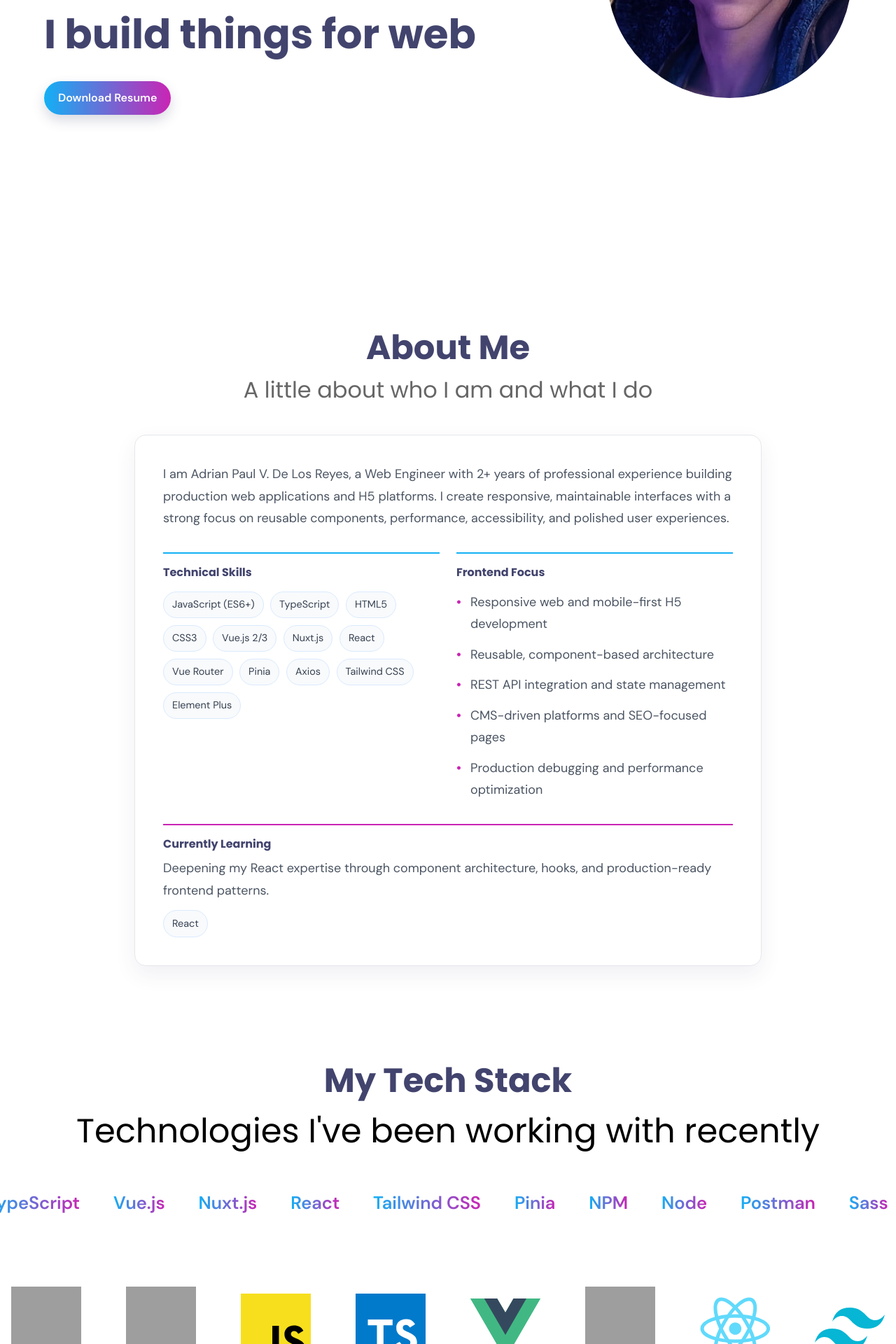
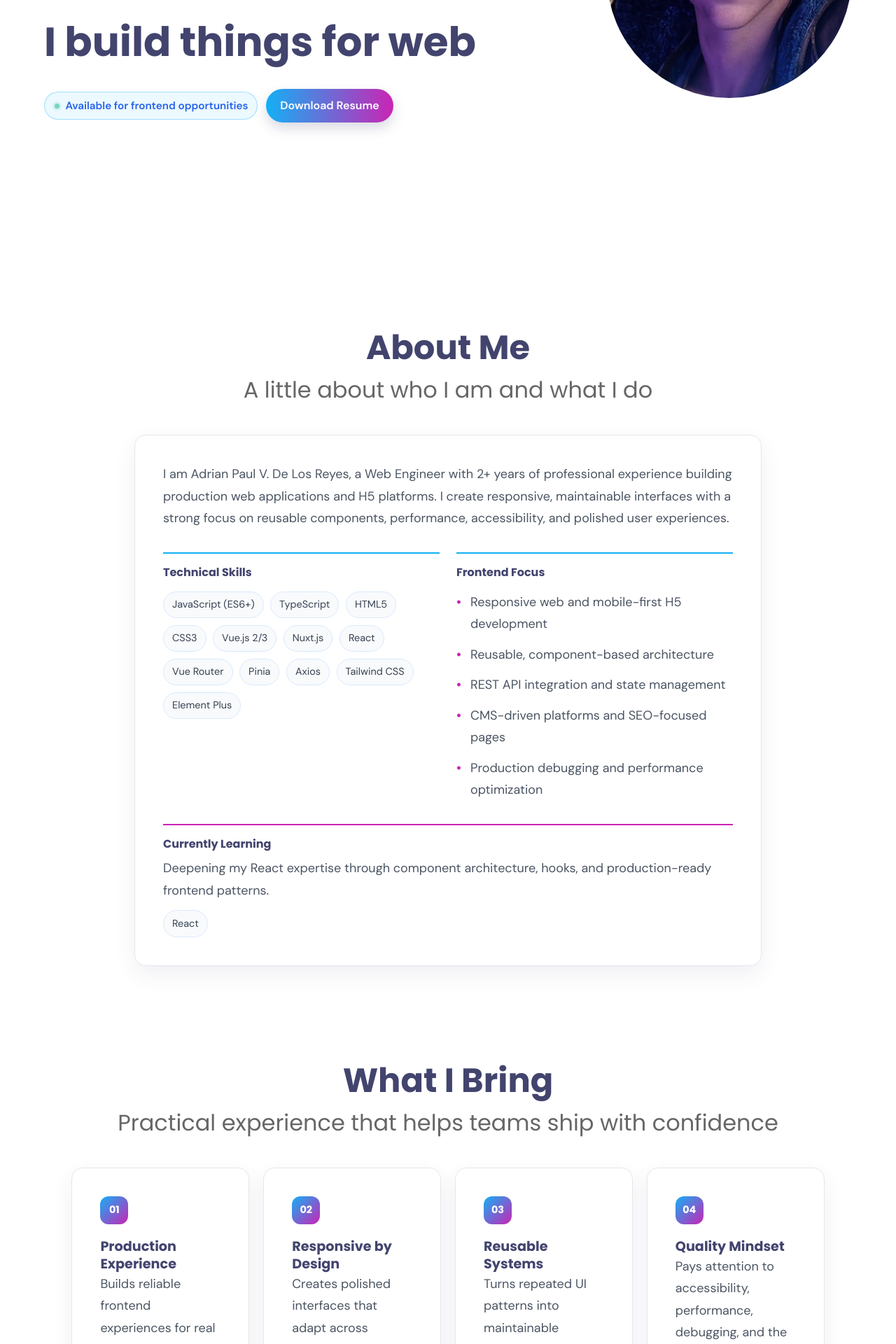
Before and after one commit to InEudaimonia/myPortfolio, a Vue app: page / in a window 1280 px wide. Shown: the part 460-2380 px from the top of the page at 70% size. Built offline with nearby package versions, Linux system fonts and the light colour scheme; grey boxes are pictures that could not be loaded.

Commit message:
✨feature: Add Project Filters and Update Experience Timeline

```diff
--- a/src/views/Home.vue
+++ b/src/views/Home.vue
@@ -94,6 +94,11 @@
         Adrian Paul
       </p>
       <p>I build things for web</p>
+      <div class="hero-actions">
+        <span class="availability-badge">
+          <span class="availability-dot" aria-hidden="true"></span>
+          Available for frontend opportunities
+        </span>
         <a
           class="resume-download-button"
           href="/Adrian%20Paul%20De%20Los%20Reyes%20-%20Frontend%20Developer.pdf"
@@ -101,6 +106,7 @@
         >
           Download Resume
         </a>
+      </div>
     </div>
     <img
       class="order-1 md:order-2 scroll-reveal scroll-reveal-right object-cover rounded-[50%] w-56 h-56 sm:w-72 sm:h-72 md:w-[350px] md:h-[350px]"
@@ -143,6 +149,20 @@
         </p>
         <span class="skill-tag inline-flex mt-3">React</span>
       </div>
+    </div>
+  </section>
+
+  <section id="strengths" class="content-section flex flex-col justify-center mt-24 md:mt-32 px-4 md:px-[8%]" aria-labelledby="strengths-title">
+    <div class="scroll-reveal section-heading">
+      <h2 id="strengths-title" class="section-title">What I Bring</h2>
+      <p class="section-subtitle">Practical experience that helps teams ship with confidence</p>
+    </div>
+    <div class="grid grid-cols-1 sm:grid-cols-2 xl:grid-cols-4 gap-5 max-w-6xl mx-auto w-full">
+      <article v-for="strength in strengths" :key="strength.title" class="scroll-reveal scroll-reveal-up content-card strength-card">
+        <span class="strength-icon" aria-hidden="true">{{ strength.icon }}</span>
+        <h3 class="strength-title">{{ strength.title }}</h3>
+        <p class="description-text">{{ strength.description }}</p>
+      </article>
     </div>
   </section>
 
@@ -192,8 +212,21 @@
       <p class="section-title">Projects</p>
       <p class="section-subtitle">Some things I have built</p>
     </div>
+    <div class="project-filters" aria-label="Filter projects by technology">
+      <button
+        v-for="filter in projectFilters"
+        :key="filter"
+        type="button"
+        class="project-filter"
+        :class="{ 'project-filter-active': activeProjectFilter === filter }"
+        :aria-pressed="activeProjectFilter === filter"
+        @click="activeProjectFilter = filter"
+      >
+        {{ filter }}
+      </button>
+    </div>
     <div class="grid grid-cols-1 md:grid-cols-2 xl:grid-cols-3 gap-6 max-w-6xl mx-auto w-full">
-      <article v-for="(project, index) in projects" :key="project.title" class="scroll-reveal scroll-reveal-up content-card project-card" :style="{ '--reveal-delay': `${index * 100}ms` }">
+      <article v-for="(project, index) in filteredProjects" :key="project.title" class="scroll-reveal scroll-reveal-up content-card project-card" :style="{ '--reveal-delay': `${index * 100}ms` }">
         <p class="project-title">{{ project.title }}</p>
         <p class="description-text">{{ project.description }}</p>
         <div class="flex flex-wrap gap-2 mt-5">
@@ -201,6 +234,7 @@
             {{ technology }}
           </span>
         </div>
+        <p v-if="filteredProjects.length === 0" class="description-text text-center mt-6">No projects match this filter yet.</p>
       </article>
     </div>
   </section>
@@ -274,25 +308,15 @@
   <section id="achievements" class="flex justify-center mt-24 md:mt-32">
     <div class="w-full px-4 md:px-[8%]">
       <p class="scroll-reveal section-title text-center">Experience & Education</p>
-      <div class="mt-10 grid grid-cols-1 lg:grid-cols-2 gap-6">
-        <article class="scroll-reveal scroll-reveal-up content-card">
-          <p class="resume-label">Frontend Vue.js Developer</p>
-          <p class="resume-heading">A&B Leisure Inc. (Digiplus) | 2024 - Aug 2026</p>
-          <p class="description-text mt-4">
-            Delivered high-impact Vue.js projects for GameZone and BingoPlus, supporting
-            a platform serving 100K+ users and visitors. Resolved 100+ frontend bugs,
-            built reusable global components, and delivered responsive H5 experiences
-            integrated with iOS and Android applications.
-          </p>
-        </article>
-        <article class="scroll-reveal scroll-reveal-up content-card">
-          <p class="resume-label">Education</p>
-          <p class="resume-heading">Bachelor of Science in Information Technology</p>
-          <p class="description-text mt-2">Lyceum of Alabang | Graduated 2024</p>
-          <p class="description-text mt-2">Cum Laude and Dean&apos;s List Scholar (2020-2024)</p>
-          <p class="resume-label mt-6">Earlier Experience</p>
-          <p class="resume-heading">Front-end IT Intern (WordPress)</p>
-          <p class="description-text mt-2">Knowles Training Institute | 2024</p>
+      <div class="timeline mt-10">
+        <article v-for="event in timeline" :key="event.title" class="scroll-reveal timeline-item">
+          <div class="timeline-marker" aria-hidden="true"></div>
+          <div class="content-card timeline-card">
+            <p class="resume-label">{{ event.type }}</p>
+            <p class="resume-heading">{{ event.title }}</p>
+            <p class="timeline-date">{{ event.date }}</p>
+            <p class="description-text mt-3">{{ event.description }}</p>
+          </div>
         </article>
       </div>
     </div>
@@ -353,7 +377,7 @@
 </template>
 
 <script setup lang="ts">
-import { onMounted, onUnmounted, ref } from "vue";
+import { computed, nextTick, onMounted, onUnmounted, ref, watch } from "vue";
 import Github from "../assets/images/svg/Github.svg";
 import LinkedIn from "../assets/images/svg/LinkedIn.svg";
 import Telegram from "../assets/images/svg/Telegram.svg";
@@ -384,6 +408,13 @@ interface Project {
   technologies: string[];
 }
 
+interface TimelineEvent {
+  type: string;
+  title: string;
+  date: string;
+  description: string;
+}
+
 const socials = ref<Socials[]>([
   {
     name: "Github",
@@ -408,6 +439,7 @@ const socials = ref<Socials[]>([
 const menuOpen = ref(false);
 const isDarkMode = ref(false);
 const showScrollTop = ref(false);
+const activeProjectFilter = ref("All");
 const contactForm = ref({
   name: "",
   email: "",
@@ -419,7 +451,7 @@ const projects = ref<Project[]>([
   {
     title: "GameZone Tablegame Champions Cup",
     description: "Responsive H5 landing pages for GameZone Tablegame Champions Cup Seasons 1-3, supporting event promotions and user engagement.",
-    technologies: ["Vue.js 3", "Tailwind CSS", "Axios", "Vue Router"],
+    technologies: ["Vue.js 3", "Tailwind CSS", "CSS", "Axios", "Vue Router"],
   },
   {
     title: "GTCC Block Management",
@@ -434,9 +466,68 @@ const projects = ref<Project[]>([
   {
     title: "BingoMini Frontend",
     description: "Responsive frontend for an online Bingo platform with interactive UI components and integrated frontend services.",
-    technologies: ["Vue.js 3", "Axios", "Element Plus"],
+    technologies: ["Vue.js 3", "CSS", "Axios", "Element Plus"],
   },
 ]);
+const projectFilters = computed(() => [
+  "All",
+  ...new Set(projects.value.flatMap((project) => project.technologies)),
+]);
+const filteredProjects = computed(() =>
+  activeProjectFilter.value === "All"
+    ? projects.value
+    : projects.value.filter((project) => project.technologies.includes(activeProjectFilter.value)),
+);
+
+watch(activeProjectFilter, async () => {
+  await nextTick();
+  document.querySelectorAll("#projects .scroll-reveal").forEach((element) => {
+    element.classList.add("is-visible");
+    revealObserver?.observe(element);
+  });
+});
+const strengths = [
+  {
+    icon: "01",
+    title: "Production Experience",
+    description: "Builds reliable frontend experiences for real users, products, and business goals.",
+  },
+  {
+    icon: "02",
+    title: "Responsive by Design",
+    description: "Creates polished interfaces that adapt across mobile, tablet, and desktop screens.",
+  },
+  {
+    icon: "03",
+    title: "Reusable Systems",
+    description: "Turns repeated UI patterns into maintainable components that teams can extend.",
+  },
+  {
+    icon: "04",
+    title: "Quality Mindset",
+    description: "Pays attention to accessibility, performance, debugging, and the details users feel.",
+  },
+];
+const timeline: TimelineEvent[] = [
+  {
+    type: "Experience",
+    title: "Frontend Vue.js Developer · A&B Leisure Inc. (Digiplus)",
+    date: "2024 - Aug 2026",
+    description: "Delivered Vue.js projects for GameZone and BingoPlus, resolved 100+ frontend bugs, and built reusable responsive H5 experiences for platforms serving 100K+ users and visitors.",
+  },
+  {
+    type: "Earlier Experience",
+    title: "Front-end IT Intern · Knowles Training Institute",
+    date: "2024",
+    description: "Supported frontend work and WordPress-based website development.",
+  },
+  {
+    type: "Education",
+    title: "Bachelor of Science in Information Technology · Lyceum of Alabang",
+    date: "2020 - 2024",
+    description: "Graduated Cum Laude and earned Dean's List recognition while building a strong foundation in software development and frontend engineering.",
+  },
+];
 const technicalSkills = [
   "JavaScript (ES6+)",
   "TypeScript",
@@ -859,7 +950,6 @@ const updateScrollTopVisibility = (): void => {
   position: relative;
   overflow: hidden;
   display: inline-block;
-  margin-top: 1.5rem;
   border-radius: 9999px;
   background-image: linear-gradient(to right, #13B0F5, #CA24B4);
   color: white;
@@ -876,6 +966,141 @@ const updateScrollTopVisibility = (): void => {
   box-shadow: 0 12px 22px rgb(66 68 110 / 30%);
 }
 
+.availability-badge {
+  display: inline-flex;
+  align-items: center;
+  gap: 0.5rem;
+  border: 1px solid rgb(19 176 245 / 35%);
+  border-radius: 9999px;
+  background-color: rgb(19 176 245 / 8%);
+  color: #2563eb;
+  font-family: "dmSans";
+  font-size: 0.95rem;
+  font-weight: 600;
+  padding: 0.45rem 0.8rem;
+}
+
+.hero-actions {
+  display: flex;
+  align-items: center;
+  flex-wrap: wrap;
+  gap: 0.75rem;
+  margin-top: 1.5rem;
+}
+
+.availability-dot {
+  width: 0.55rem;
+  height: 0.55rem;
+  border-radius: 50%;
+  background-color: #10b981;
+  box-shadow: 0 0 0 4px rgb(16 185 129 / 14%);
+  animation: availability-pulse 2s ease-in-out infinite;
+}
+
+.strength-card {
+  min-height: 100%;
+}
+
+.strength-icon {
+  display: inline-flex;
+  align-items: center;
+  justify-content: center;
+  width: 2.5rem;
+  height: 2.5rem;
+  border-radius: 0.75rem;
+  background-image: linear-gradient(135deg, #13B0F5, #CA24B4);
+  color: #ffffff;
+  font-family: "poppinsBold";
+  font-size: 0.9rem;
+}
+
+.strength-title {
+  margin-top: 1.25rem;
+  color: #42446E;
+  font-family: "poppinsBold";
+  font-size: 1.2rem;
+  line-height: 1.3;
+}
+
+.project-filters {
+  display: flex;
+  flex-wrap: wrap;
+  justify-content: center;
+  gap: 0.6rem;
+  margin: 0 auto 2rem;
+  max-width: 60rem;
+}
+
+.project-filter {
+  border: 1px solid #bfdbfe;
+  border-radius: 9999px;
+  background-color: #ffffff;
+  color: #4b5563;
+  cursor: pointer;
+  font-family: "dmSans";
+  font-size: 0.9rem;
+  padding: 0.45rem 0.9rem;
+  transition: background-color 0.2s ease, border-color 0.2s ease, color 0.2s ease, transform 0.2s ease;
+}
+
+.project-filter:hover,
+.project-filter-active {
+  border-color: #13B0F5;
+  background-color: #eff6ff;
+  color: #1d4ed8;
+  transform: translateY(-2px);
+}
+
+.timeline {
+  position: relative;
+  display: grid;
+  gap: 1.5rem;
+  max-width: 56rem;
+  margin-right: auto;
+  margin-left: auto;
+}
+
+.timeline::before {
+  position: absolute;
+  top: 0.5rem;
+  bottom: 0.5rem;
+  left: 0.7rem;
+  width: 2px;
+  background: linear-gradient(to bottom, #13B0F5, #CA24B4);
+  content: "";
+}
+
+.timeline-item {
+  position: relative;
+  padding-left: 2.75rem;
+}
+
+.timeline-marker {
+  position: absolute;
+  top: 1.8rem;
+  left: 0.25rem;
+  z-index: 1;
+  width: 0.95rem;
+  height: 0.95rem;
+  border: 3px solid #ffffff;
+  border-radius: 50%;
+  background-color: #13B0F5;
+  box-shadow: 0 0 0 2px #13B0F5;
+}
+
+.timeline-date {
+  margin-top: 0.35rem;
+  color: #6b7280;
+  font-family: "dmSans";
+  font-size: 0.95rem;
+  font-weight: 600;
+}
+
+@keyframes availability-pulse {
+  0%, 100% { opacity: 1; transform: scale(1); }
+  50% { opacity: 0.55; transform: scale(0.8); }
+}
+
 .description-text {
   color: #4b5563;
   transition: color 0.25s ease;
@@ -992,6 +1217,36 @@ const updateScrollTopVisibility = (): void => {
 
 :global(body.dark-mode) .contact-link {
   color: #e5e7eb;
+}
+
+:global(body.dark-mode) .availability-badge {
+  background-color: rgb(19 176 245 / 14%);
+  color: #7dd3fc;
+}
+
+:global(body.dark-mode) .strength-title {
+  color: #f9fafb;
+}
+
+:global(body.dark-mode) .project-filter {
+  border-color: #475569;
+  background-color: #111827;
+  color: #d1d5db;
+}
+
+:global(body.dark-mode) .project-filter:hover,
+:global(body.dark-mode) .project-filter-active {
+  border-color: #13B0F5;
+  background-color: #1e293b;
+  color: #bae6fd;
+}
+
+:global(body.dark-mode) .timeline-marker {
+  border-color: #1f2937;
+}
+
+:global(body.dark-mode) .timeline-date {
+  color: #d1d5db;
 }
 
 .animation:focus-visible,
@@ -1209,12 +1464,6 @@ a:focus-visible {
   transform: translateY(-2px);
 }
 
-.dark-mode-toggle:hover {
-  border-color: #13B0F5;
-  box-shadow: 0 5px 14px rgb(19 176 245 / 18%);
-  transform: translateY(-2px);
-}
-
 .theme-icon {
   position: absolute;
   top: 50%;
@@ -1344,12 +1593,6 @@ body.dark-mode .tech-stack-icon:hover {
 .tech-name:hover {
   filter: drop-shadow(0 4px 8px rgb(202 36 180 / 28%));
   transform: translateY(-3px);
-  transition: filter 0.2s ease, transform 0.2s ease;
-}
-
-.tech-name:hover {
-  filter: drop-shadow(0 4px 8px rgb(202 36 180 / 28%));
-  transform: translateY(-3px);
 }
 
 .tech-stack-icon {
@@ -1408,6 +1651,7 @@ body.dark-mode .tech-stack-icon:hover {
   .hero-section > img,
   .dark-mode-toggle,
   .tech-name,
+  .project-filter,
   .footer-contact a,
   .footer-links button {
     transition: none;
@@ -1422,6 +1666,7 @@ body.dark-mode .tech-stack-icon:hover {
   .hero-section > img:hover,
   .dark-mode-toggle:hover,
   .tech-name:hover,
+  .project-filter:hover,
   .footer-contact a:hover,
   .footer-links button:hover {
     transform: none;
@@ -1432,6 +1677,10 @@ body.dark-mode .tech-stack-icon:hover {
   .form-submit::after,
   .resume-download-button::after {
     display: none;
+  }
+
+  .availability-dot {
+    animation: none;
   }
 
   .social-icon {
```
Lines whose indentation alone changed are shown as unchanged.
